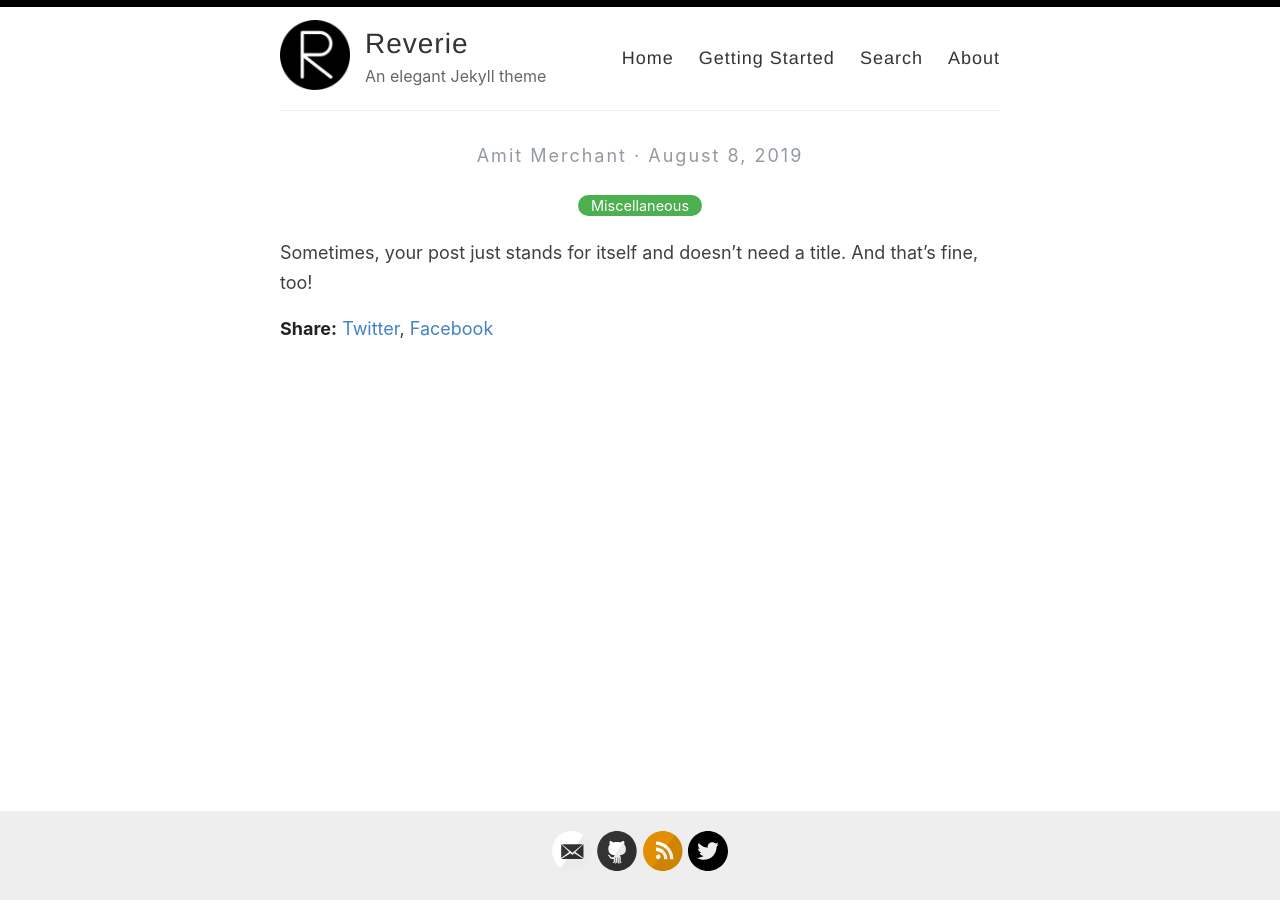
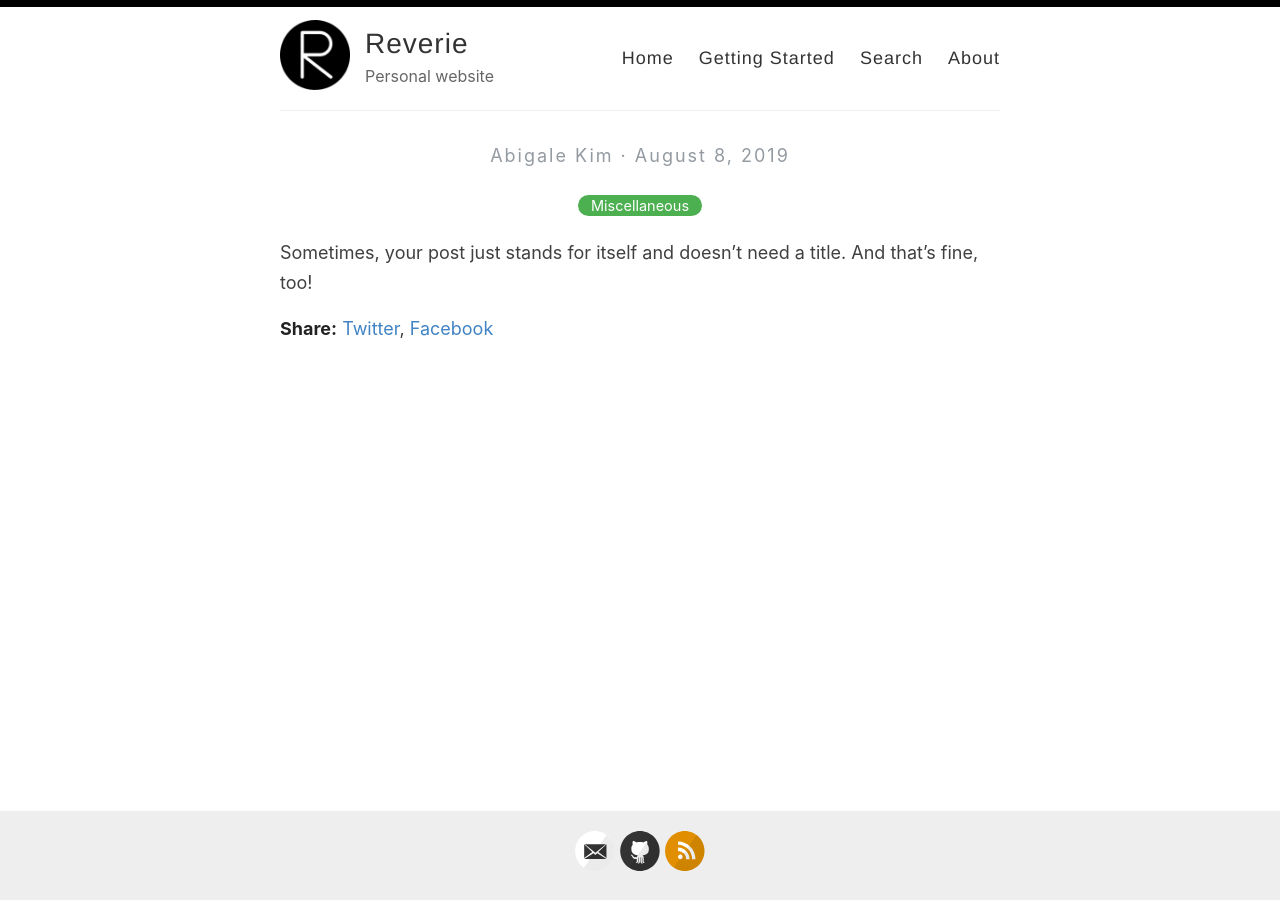
Before and after one commit to abigalekim/old_website, a Jekyll site: the page built from _posts/2019-08-08-no-title-posts.md, in a window 1280 px wide. Built offline with Jekyll 4.4.1, drawn with Linux system fonts in a browser that asks for light colours; part of the change alters nothing that is shown.

Commit message:
Update _config.yml

```diff
--- a/_config.yml
+++ b/_config.yml
@@ -6,10 +6,10 @@
 name: Reverie
 
 # Name of the author
-author: Amit Merchant
+author: Abigale Kim
 
 # Short bio or description (displayed in the header)
-description: An elegant Jekyll theme
+description: Personal website
 
 # URL of your avatar or profile pic (you could use your GitHub profile pic)
 avatar: /images/reverie.png
@@ -21,15 +21,15 @@ avatar: /images/reverie.png
 # Includes an icon in the footer for each username you enter
 footer-links:
   dribbble:
-  email: amit.d.merchant@gmail.com
+  email: abigalekim0417@gmail.com
   facebook:
   flickr:
-  github: amitmerchant1990/reverie
+  github: abigalekim/abigalekim.github.io
   instagram:
   linkedin:
   pinterest:
   rss: rss
-  twitter: amit_merchant
+  twitter:
   stackoverflow:
   youtube: # channel/<your_long_string> or user/<user-name>
   googleplus: # anything in your profile username that comes after plus.google.com/
@@ -41,18 +41,18 @@ footer-links:
 disqus:
 
 # Enter your Google Analytics web tracking code (e.g. UA-2110908-2) to activate tracking
-google_analytics: UA-43339302-11
+google_analytics:
 
 # Your website URL (e.g. http://amitmerchant1990.github.io or http://www.amitmerchant.com)
 # Used for Sitemap.xml and your RSS feed
-url: http://www.amitmerchant.com/reverie
-enforce_ssl: https://www.amitmerchant.com/reverie
+url: http://www.abigalekim.github.io
+enforce_ssl: https://www.abigalekim.github.io
 
 # If you're hosting your site at a Project repository on GitHub pages
 # (http://yourusername.github.io/repository-name)
 # and NOT your User repository (http://yourusername.github.io)
 # then add in the baseurl here, like this: "/repository-name"
-baseurl: "/reverie"
+baseurl:
 
 #
 # !! You don't need to change any of the configuration flags below !!
```
